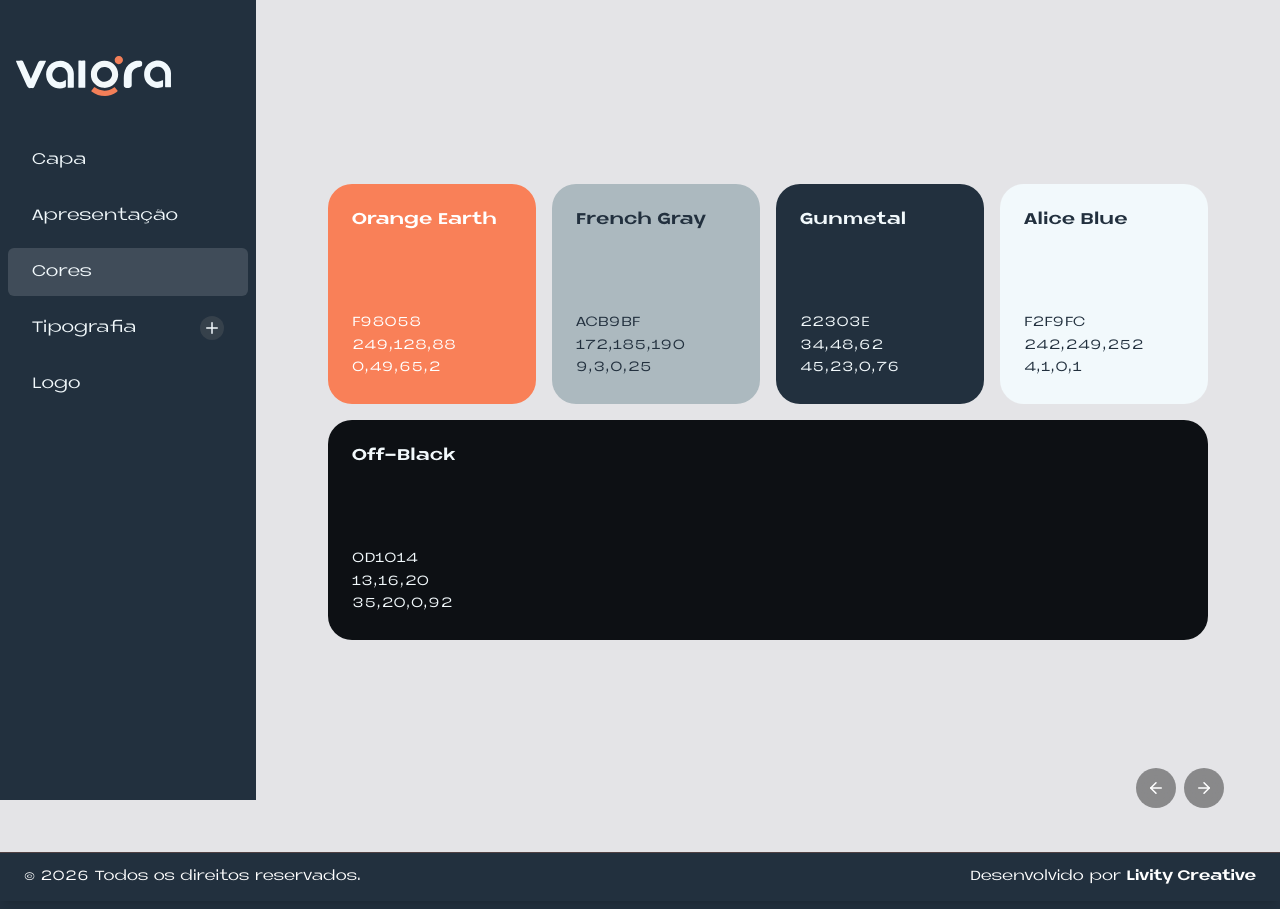
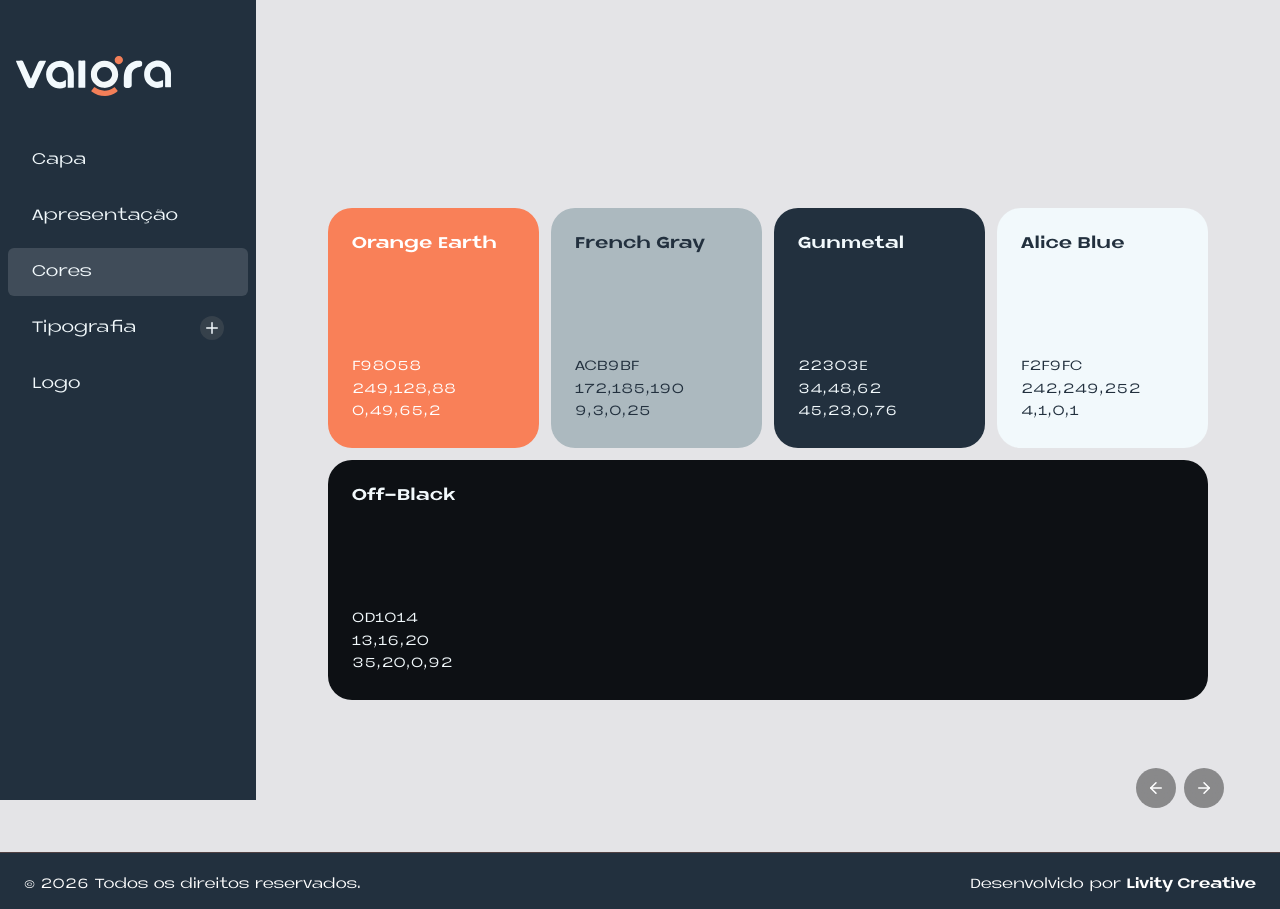
Before and after one commit to jonesrasta/valora-engenharia, a React (Vite) app: page / in a window 1280 px wide. Both pictures are taken after a click on the button "Cores". Built offline with nearby package versions, Linux system fonts and the light colour scheme.

Commit message:
feat: ajustes layout

```diff
--- a/src/App.tsx
+++ b/src/App.tsx
@@ -69,10 +69,10 @@ export default function App() {
   };
 
   return (
-    <div className="min-h-screen bg-zinc-200 flex flex-col">
+    <div className="min-h-screen bg-zinc-200 flex flex-col overflow-x-hidden">
       <Header isOpen={isOpen} setOpen={setOpen} />
 
-      <div className="flex flex-1 overflow-x-hidden">
+      <div className="flex flex-1 overflow-hidden">
         <Sidebar
           sections={sections}
           active={active}
@@ -81,7 +81,7 @@ export default function App() {
           setOpen={setOpen}
         />
 
-        <main className="flex-1 flex items-center justify-center md:p-8">
+        <main className="flex-1 flex items-center justify-center md:p-8 overflow-y-auto">
           <div className="w-full max-w-6xl">
             <Carousel slides={slides} onNext={next} onPrev={prev} />
           </div>
--- a/src/components/ColorPalette/ColorPalette.tsx
+++ b/src/components/ColorPalette/ColorPalette.tsx
@@ -55,26 +55,21 @@ const colors: Color[] = [
 
 export default function ColorPalette() {
   return (
-    <div className="w-full p-4 md:p-10 ">
-
-      <div className="grid grid-cols-2 md:grid-cols-4 gap-4 md:mt-24 py-24 md:py-4 mb-2">
-
-        {colors.map((color, index) => {
-          const isFull = color.span === 4;
-
-          return (
+    <div className="w-full p-4 md:p-10">
+      <div className="grid grid-cols-2 md:grid-cols-4 auto-rows-fr gap-3 mt-24 py-8 md:py-10 mb-2">
+        {colors.map((color) => (
           <motion.div
             key={color.name}
-              initial={{ opacity: 0, y: 40 }}
+            initial={{ opacity: 0, y: 30 }}
             animate={{ opacity: 1, y: 0 }}
-              transition={{ delay: index * 0.1 }}
+            transition={{ duration: 0.4 }}
             className={`
           rounded-3xl p-6 flex flex-col justify-between
           ${color.text || "text-[#22303E]"}
-
-                ${isFull ? "col-span-2 md:col-span-4" : ""}
+          ${color.span === 4 ? "col-span-2 md:col-span-4" : ""}
+          min-h-50 md:min-h-60
         `}
-              style={{ backgroundColor: color.bg, minHeight: 220 }}
+            style={{ backgroundColor: color.bg }}
           >
             <span className="text-sm md:text-base font-bold tracking-wide">
               {color.name}
@@ -86,9 +81,7 @@ export default function ColorPalette() {
               <p>{color.cmyk}</p>
             </div>
           </motion.div>
-          );
-        })}
-
+        ))}
       </div>
     </div>
   );
--- a/src/components/Footer.tsx
+++ b/src/components/Footer.tsx
@@ -2,8 +2,8 @@ import React from "react";
 
 const Footer: React.FC = () => {
   return (
-    <footer className="w-full bg-[#22303e] bottom-0 z-40 border-t-[0.1px] border-[#f9805836] -mt-3 backdrop-blur-md text-white shadow-lg">
-      <div className="max-w-7xl mx-auto px-6 py-3.5 flex flex-col md:flex-row items-center justify-between gap-2">
+    <footer className="w-full bg-[#22303e] z-40 border-t-[0.1px] border-[#f9805836] -mt-3 backdrop-blur-md text-white shadow-lg">
+      <div className="max-w-7xl mx-auto px-6 py-3.5 flex flex-col md:flex-row items-center justify-between gap-2 mt-2">
 
         {/* Left */}
         <p className="text-xs md:text-sm text-white">
--- a/src/components/SectionBlock/SectionBlock.tsx
+++ b/src/components/SectionBlock/SectionBlock.tsx
@@ -4,13 +4,36 @@ import type { ReactNode } from "react";
 interface Props {
   title?: string;
   texts?: string[];
-
   className?: string;
   titleClassName?: string;
   textClassName?: string;
-
   children?: ReactNode;
 }
+
+const container = {
+  hidden: {},
+  visible: {
+    transition: {
+      staggerChildren: 0.15,
+      delayChildren: 0.2,
+    },
+  },
+};
+
+const item = {
+  hidden: { opacity: 0, y: 20, filter: "blur(2.5px)" },
+  visible: {
+    opacity: 1,
+    y: 0,
+    filter: "blur(0px)",
+    transition: { duration: 0.4 },
+  },
+};
+
+const fade = {
+  hidden: { opacity: 0 },
+  visible: { opacity: 1, transition: { duration: 0.4 } },
+};
 
 export default function SectionBlock({
   title,
@@ -24,29 +47,13 @@ export default function SectionBlock({
     <motion.section
       initial="hidden"
       animate="visible"
-      variants={{
-        hidden: {},
-        visible: {
-          transition: {
-            staggerChildren: 0.15,
-            delayChildren: 0.2,
-          },
-        },
-      }}
-      className={`w-full max-w-4xl py-10 p-3 text-[#22303E] ${className}`}
+      variants={container}
+      className={`w-full max-w-4xl px-3 py-10 text-[#22303E] ${className}`}
     >
       {/* TITLE */}
       {title && (
         <motion.h2
-          variants={{
-            hidden: { opacity: 0, y: 20, filter: "blur(2.5px)" },
-            visible: {
-              opacity: 1,
-              y: 0,
-              filter: "blur(0px)",
-              transition: { duration: 0.4 },
-            },
-          }}
+          variants={item}
           className={`
             text-xl md:text-4xl font-semibold mb-6 pt-8 md:py-6 py-3.5
             ${titleClassName}
@@ -66,18 +73,7 @@ export default function SectionBlock({
           `}
         >
           {texts.map((text, i) => (
-            <motion.p
-              key={i}
-              variants={{
-                hidden: { opacity: 0, y: 20, filter: "blur(2.5px)" },
-                visible: {
-                  opacity: 1,
-                  y: 0,
-                  filter: "blur(0px)",
-                  transition: { duration: 0.4 },
-                },
-              }}
-            >
+            <motion.p key={`${text}-${i}`} variants={item}>
               {text}
             </motion.p>
           ))}
@@ -86,13 +82,7 @@ export default function SectionBlock({
 
       {/* CUSTOM CONTENT */}
       {children && (
-        <motion.div
-          variants={{
-            hidden: { opacity: 0 },
-            visible: { opacity: 1, transition: { duration: 0.4 } },
-          }}
-          className="mt-6"
-        >
+        <motion.div variants={fade} className="mt-6">
           {children}
         </motion.div>
       )}
```
Lines whose indentation alone changed are shown as unchanged.
